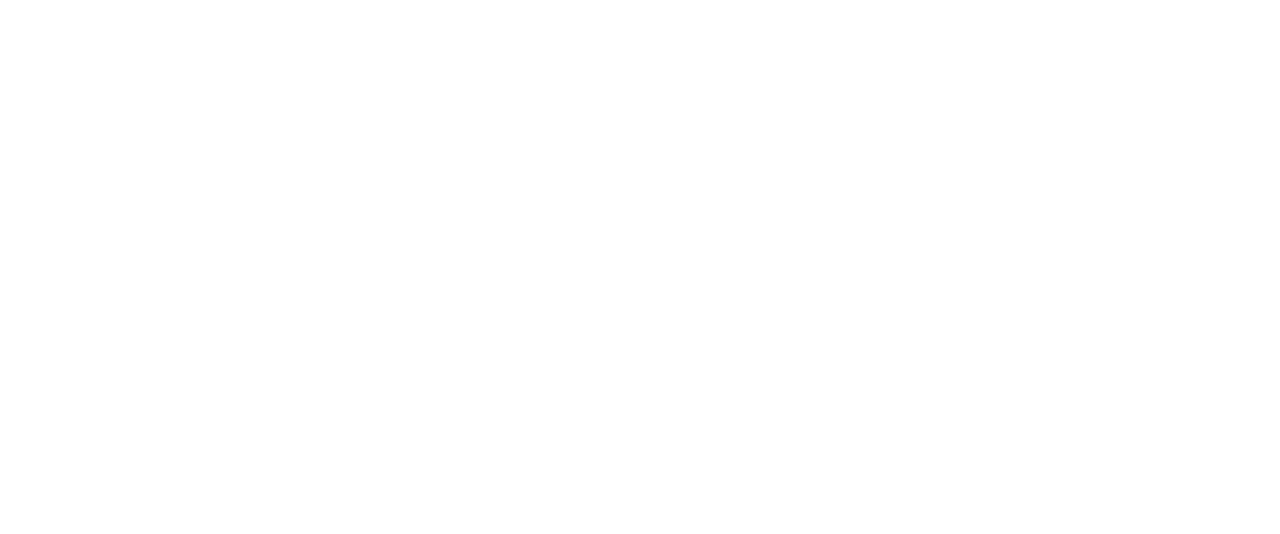
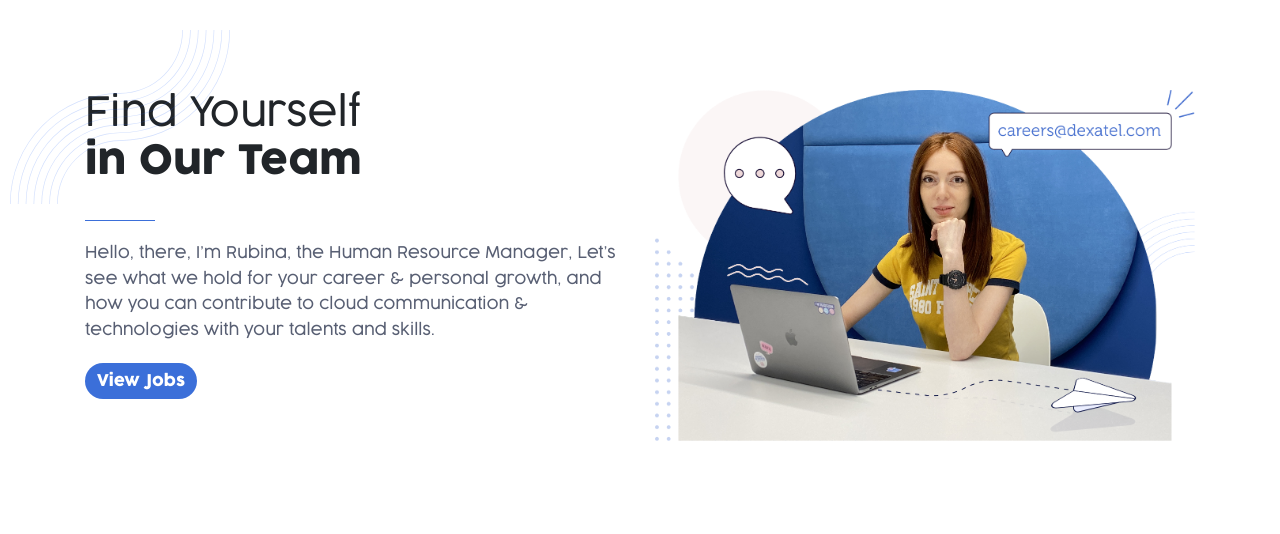
Before and after one commit to Hov26/dexatel, a website: page app/index.html in a window 1280 px wide. Drawn offline with nearby package versions, Linux system fonts and the light colour scheme.

Commit message:
Add: section Hero markUp/styles

```diff
--- a/app/css/app.min.css
+++ b/app/css/app.min.css
@@ -1 +1 @@
-body,figure,h1,h2,h3,h4,h5,h6,li,menu,p,ul{margin:0;padding:0}*{-webkit-box-sizing:border-box;box-sizing:border-box}.menu-ul,.ul{list-style-type:none}a,a:active,a:focus,a:hover,a:visited{text-decoration:none}html{font-family:Roboto,Arial,Helvetica,sans-serif;-webkit-font-smoothing:subpixel-antialiased;-moz-osx-font-smoothing:grayscale;font-size:16px}button{background:0 0;border:none;cursor:pointer}button:focus{outline:0}body{font-family:CocogoosePro,sans-serif}.line{width:70px;height:1px}.fz-45{font-size:45px}.fz-35{font-size:35px}.fz-27{font-size:27px}.fz-18{font-size:18px}.fz-20{font-size:20px}.fz-16{font-size:16px;line-height:1.6}.fz-15{font-size:15px}.fz-13{font-size:13px}.fz-14{font-size:13px}.white{color:#fff}.gray{color:#585f73}.ink{color:#170f35}.blue{color:#3b6fd9}.bg-blue{background-color:#3b6fd9}.bg-ink{background-color:#170f35}.bg-aqua{background-color:#02c8c1}.flex-grow-0{-webkit-box-flex:0;-ms-flex-positive:0;flex-grow:0}
+body,figure,h1,h2,h3,h4,h5,h6,li,menu,p,ul{margin:0;padding:0}*{-webkit-box-sizing:border-box;box-sizing:border-box}.menu-ul,.ul{list-style-type:none}a,a:active,a:focus,a:hover,a:visited{text-decoration:none}html{font-family:Roboto,Arial,Helvetica,sans-serif;-webkit-font-smoothing:subpixel-antialiased;-moz-osx-font-smoothing:grayscale;font-size:16px}button{background:0 0;border:none;cursor:pointer}button:focus{outline:0}body{font-family:CocogoosePro,sans-serif}.line{width:70px;height:1px}.fz-45{font-size:45px}.fz-35{font-size:35px}.fz-27{font-size:27px}.fz-18{font-size:18px}.fz-20{font-size:20px}.fz-16{font-size:16px;line-height:1.6}.fz-15{font-size:15px}.fz-13{font-size:13px}.fz-14{font-size:13px}.white{color:#fff}.gray{color:#585f73}.ink{color:#170f35}.blue{color:#3b6fd9}.bg-blue{background-color:#3b6fd9}.bg-ink{background-color:#170f35}.bg-aqua{background-color:#02c8c1}.flex-grow-0{-webkit-box-flex:0;-ms-flex-positive:0;flex-grow:0}.hero{padding:90px 0}.hero .hero-btn{border-radius:25px;margin-top:20px;border:none}.hero .hero-wave{position:absolute;top:-60px;left:-60px}.hero .line{margin:34px 0 20px 0}@media only screen and (max-width:992px){.hero .hero-wave{z-index:-1}}
--- a/app/index.html
+++ b/app/index.html
@@ -15,7 +15,24 @@
 
 <body>
 
-
+    <section class="hero">
+        <div class="container">
+            <div class="row">
+                <div class="col-lg-6 order-lg-2">
+                    <figure class="hero-figure">
+                        <img src="images/dest/hr.png" alt="Dexatel HR manager" class="hero-img img-fluid">
+                    </figure>
+                </div>
+                <div class="col-lg-6 mt-sm-5 mt-lg-0 position-relative hero-content">
+                    <h1 class="font-weight-light">Find Yourself <br> <b> in Our Team</b></h1>
+                    <div class="line bg-blue"></div>
+                    <p class="fz-16 font-weight-light gray">Hello, there, I’m Rubina, the Human Resource Manager, Let’s see what we hold for your career & personal growth, and how you can contribute to cloud communication & technologies with your talents and skills.</p>
+                    <a href="#" class="btn hero-btn bg-blue white">View Jobs</a>
+                    <img class="hero-wave" src="images/dest/hero-wave.svg" alt="Wave illustration" aria-hidden="true">
+                </div>
+            </div>
+        </div>
+    </section>
 
 
 
--- a/app/sass/partials/hero.sass
+++ b/app/sass/partials/hero.sass
@@ -0,0 +1,17 @@
+.hero
+    padding: 90px 0
+    .hero-btn
+        border-radius: 25px
+        margin-top: 20px
+        border: none
+    .hero-wave
+        position: absolute
+        top: -60px
+        left: -60px
+    .line
+        margin: 34px 0 20px 0
+
+@media only screen and ( max-width: 992px )
+    .hero
+        .hero-wave
+            z-index: -1
```
